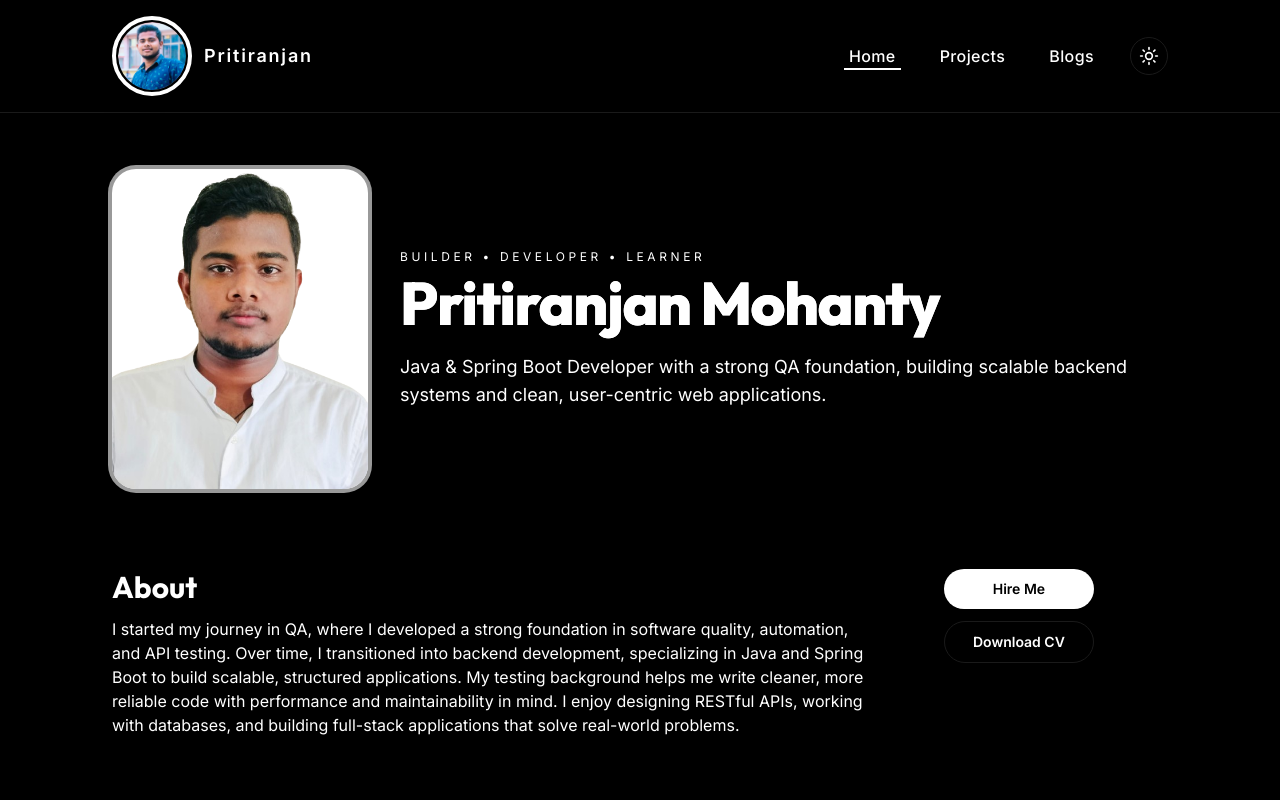
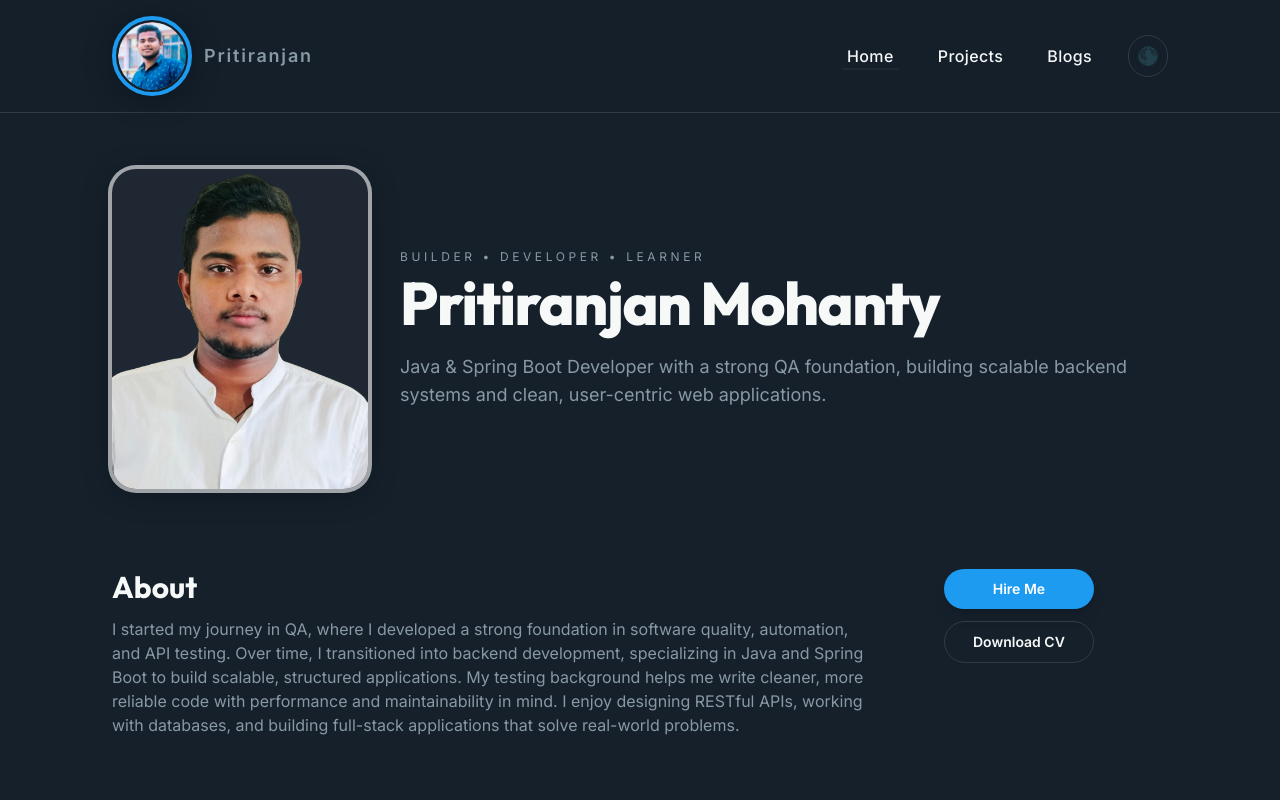
Before and after one commit to pritiranjan-01/pritiranjandev, a React (Vite) app: page / in a window 1280 px wide. Both pictures are taken after a click on the button "Dim mode". Shown: the top 800 px of the page. Built offline with nearby package versions, Linux system fonts and the light colour scheme; no server answers.

Commit message:
feat: introduced dim theme

```diff
--- a/src/components/BlogLayout.jsx
+++ b/src/components/BlogLayout.jsx
@@ -30,12 +30,20 @@ const itemVariants = {
 
 const BlogLayout = ({ children, activeBlog }) => {
   const { categories, blogs } = useBlogContext();
-  const { isDarkMode, toggleTheme } = useAppContext();
+  const { isDarkMode, theme, cycleTheme } = useAppContext();
   const navigate = useNavigate();
   const location = useLocation();
 
   const isBlogsList =
     location.pathname === "/blogs" || location.pathname === "/blogs/";
+
+  const currentTheme = theme || (isDarkMode ? "dark" : "light");
+  const themeConfig = {
+    light: { icon: <Moon className="h-3 w-3 text-light-textSecondary" />, label: "Switch to Dim" },
+    dim:   { icon: <span style={{fontSize:"0.75rem",lineHeight:1}}>🌑</span>,                  label: "Switch to Dark" },
+    dark:  { icon: <Sun  className="h-3 w-3 text-gray-300" />,            label: "Switch to Light" },
+  };
+  const { icon: themeIcon, label: themeLabel } = themeConfig[currentTheme] || themeConfig.light;
 
   return (
     <div className="flex flex-col min-h-screen bg-light-bgPrimary dark:bg-dark-bgPrimary transition-colors duration-300">
@@ -60,20 +68,17 @@ const BlogLayout = ({ children, activeBlog }) => {
           </div>
 
           <button
-            onClick={toggleTheme}
+            onClick={cycleTheme}
             className="relative inline-flex h-7 w-12 items-center rounded-full bg-light-border dark:bg-light-border transition-colors outline-none border border-transparent"
-            aria-label="Toggle dark mode"
+            aria-label={themeLabel}
+            title={themeLabel}
           >
             <span
-              className={`inline-block h-5 w-5 transform rounded-full bg-white dark:bg-black shadow transition-transform ${
-                isDarkMode ? "translate-x-6" : "translate-x-1"
+              className={`inline-block h-5 w-5 transform rounded-full bg-white dark:bg-dark-bgSecondary shadow transition-transform ${
+                currentTheme === "light" ? "translate-x-1" : currentTheme === "dim" ? "translate-x-3" : "translate-x-6"
               } flex items-center justify-center`}
             >
-              {isDarkMode ? (
-                <Moon className="h-3 w-3 text-white dark:text-gray-300" />
-              ) : (
-                <Sun className="h-3 w-3 text-light-textSecondary" />
-              )}
+              {themeIcon}
             </span>
           </button>
         </div>
--- a/src/components/BlogSidebarLeft.jsx
+++ b/src/components/BlogSidebarLeft.jsx
@@ -3,6 +3,8 @@ import { motion } from "framer-motion";
 import { Link, useSearchParams, useLocation, useNavigate } from "react-router-dom";
 import { FolderOpen, ArrowLeft } from "lucide-react";
 import logo from "../assets/util/logo.png";
+import { useAppContext } from "../context/AppContext";
+
 
 const listVariants = {
   hidden: { opacity: 0 },
@@ -24,6 +26,9 @@ const BlogSidebarLeft = ({ categories, activeBlog }) => {
   const [searchParams] = useSearchParams();
   const location = useLocation();
   const navigate = useNavigate();
+  const { theme } = useAppContext();
+  const isDim = theme === "dim";
+
   // Handle both /blogs and /blogs/ cases
   const isBlogsList = location.pathname === "/blogs" || location.pathname === "/blogs/";
 
@@ -75,7 +80,13 @@ const BlogSidebarLeft = ({ categories, activeBlog }) => {
 
       {/* Post Metadata (Only when reading a blog) */}
       {!isBlogsList && activeBlog && (
-        <div className="flex flex-wrap justify-center items-center gap-x-4 gap-y-2 py-2 px-4 rounded-xl bg-light-bgSecondary/40 dark:bg-dark-bgSecondary/40">
+        <div
+          className="flex flex-wrap justify-center items-center gap-x-4 gap-y-2 py-2 px-4 rounded-xl bg-light-bgSecondary/40 dark:bg-dark-bgSecondary/40"
+          style={isDim ? {
+            background: "rgba(30, 39, 50, 0.75)",
+            border:     "1px solid rgba(47, 59, 71, 0.6)",
+          } : undefined}
+        >
           <div className="flex items-center gap-3 text-sm font-medium text-light-textSecondary dark:text-dark-textSecondary">
             <span>{formatDate(activeBlog.createdAt)}</span>
           </div>
@@ -85,13 +96,15 @@ const BlogSidebarLeft = ({ categories, activeBlog }) => {
           <div className="flex items-center gap-3 text-sm font-medium text-light-textSecondary dark:text-dark-textSecondary mt-1">
             <Link
               to={`/blogs?category=${encodeURIComponent(activeBlog.categorySlug || activeBlog.categoryName)}`}
-              className="text-m font-bold text-blue-600 hover:text-blue-700 dark:text-blue-400 dark:hover:text-blue-300 transition-colors  hover:no-underline"
+              className="text-m font-bold text-blue-600 hover:text-blue-700 dark:text-blue-400 dark:hover:text-blue-300 transition-colors hover:no-underline"
+              style={isDim ? { color: "#1D9BF0" } : undefined}
             >
               {activeBlog.categoryName}
             </Link>
           </div>
         </div>
       )}
+
 
       {isBlogsList && (
         <>
--- a/src/components/Header.jsx
+++ b/src/components/Header.jsx
@@ -2,7 +2,7 @@ import React, { useState, useEffect } from "react";
 import { Link, NavLink } from "react-router-dom";
 import { Sun, Moon, Menu, X } from "lucide-react";
 import { utils } from "../assets/util/util.js";
-
+import { useAppContext } from "../context/AppContext";
 import { motion, AnimatePresence } from "framer-motion";
 
 const navLinkClasses =
@@ -38,9 +38,12 @@ const itemVariants = {
 };
 
 const Header = ({ isDarkMode, toggleTheme }) => {
+  const { theme, cycleTheme } = useAppContext();
+  // prefer cycleTheme from context; fall back to prop for legacy usage
+  const handleThemeClick = cycleTheme || toggleTheme;
+  const currentTheme = theme || (isDarkMode ? "dark" : "light");
+
   const [isMobileMenuOpen, setIsMobileMenuOpen] = useState(false);
-
-
 
   const toggleMobileMenu = () => {
     setIsMobileMenuOpen((prev) => !prev);
@@ -50,6 +53,13 @@ const Header = ({ isDarkMode, toggleTheme }) => {
     setIsMobileMenuOpen(false);
   };
 
+  // Icon + label for the toggle button
+  const themeConfig = {
+    light: { icon: <Moon className="h-4 w-4 sm:h-5 sm:w-5" />,  label: "Dim mode"  },
+    dim:   { icon: <span style={{fontSize:"1.1rem",lineHeight:1}}>🌑</span>, label: "Dark mode" },
+    dark:  { icon: <Sun  className="h-4 w-4 sm:h-5 sm:w-5" />,  label: "Light mode" },
+  };
+  const { icon: themeIcon, label: themeLabel } = themeConfig[currentTheme] || themeConfig.light;
   return (
     <>
       {/* Skip to Content Link - Accessibility */}
@@ -158,15 +168,12 @@ const Header = ({ isDarkMode, toggleTheme }) => {
 
             <button
               type="button"
-              onClick={toggleTheme}
+              onClick={handleThemeClick}
+              title={themeLabel}
               className="rounded-full border border-light-border p-1.5 sm:p-2 text-light-textPrimary shadow-sm hover:bg-light-bgSecondary dark:border-dark-border dark:text-dark-textPrimary dark:hover:bg-dark-bgSecondary transition-colors"
-              aria-label="Toggle theme"
+              aria-label={themeLabel}
             >
-              {isDarkMode ? (
-                <Sun className="h-4 w-4 sm:h-5 sm:w-5" />
-              ) : (
-                <Moon className="h-4 w-4 sm:h-5 sm:w-5" />
-              )}
+              {themeIcon}
             </button>
           </div>
 
@@ -174,15 +181,12 @@ const Header = ({ isDarkMode, toggleTheme }) => {
           <div className="md:hidden flex items-center gap-2 sm:gap-3">
             <button
               type="button"
-              onClick={toggleTheme}
+              onClick={handleThemeClick}
+              title={themeLabel}
               className="rounded-full border border-light-border p-1.5 sm:p-2 text-light-textPrimary shadow-sm hover:bg-light-bgSecondary dark:border-dark-border dark:text-dark-textPrimary dark:hover:bg-dark-bgSecondary transition-colors"
-              aria-label="Toggle theme"
+              aria-label={themeLabel}
             >
-              {isDarkMode ? (
-                <Sun className="h-4 w-4 sm:h-5 sm:w-5" />
-              ) : (
-                <Moon className="h-4 w-4 sm:h-5 sm:w-5" />
-              )}
+              {themeIcon}
             </button>
 
             <button
--- a/src/context/AppContext.jsx
+++ b/src/context/AppContext.jsx
@@ -129,35 +129,54 @@ const skillCategories = [
 export const AppContext = createContext();
 
 export const AppProvider = ({ children }) => {
-  const [isDarkMode, setIsDarkMode] = useState(() => {
-    const savedTheme = localStorage.getItem("theme");
-    if (savedTheme) {
-      return savedTheme === "dark";
-    }
-    // Default to light mode
-    return false;
+  // theme: 'light' | 'dim' | 'dark'
+  const [theme, setTheme] = useState(() => {
+    const saved = localStorage.getItem("theme");
+    if (saved === "dark" || saved === "dim" || saved === "light") return saved;
+    return "light";
   });
 
+  // Backward-compat: isDarkMode is true for both dim and dark
+  const isDarkMode = theme !== "light";
+
   useEffect(() => {
-    // Update document class and localStorage when theme changes
-    if (isDarkMode) {
-      document.body.classList.add("dark");
-      document.documentElement.classList.add("dark");
-    } else {
-      document.body.classList.remove("dark");
-      document.documentElement.classList.remove("dark");
+    const body = document.body;
+    const html = document.documentElement;
+
+    // Clear all theme classes first
+    body.classList.remove("dark", "dim");
+    html.classList.remove("dark", "dim");
+
+    if (theme === "dark") {
+      body.classList.add("dark");
+      html.classList.add("dark");
+    } else if (theme === "dim") {
+      // dim also needs dark so Tailwind's dark: prefix classes activate
+      body.classList.add("dark", "dim");
+      html.classList.add("dark", "dim");
     }
-    localStorage.setItem("theme", isDarkMode ? "dark" : "light");
-  }, [isDarkMode]);
 
-  const toggleTheme = () => {
-    setIsDarkMode((prev) => !prev);
+    localStorage.setItem("theme", theme);
+  }, [theme]);
+
+  // Cycles: light → dim → dark → light
+  const cycleTheme = () => {
+    setTheme((prev) => {
+      if (prev === "light") return "dim";
+      if (prev === "dim")   return "dark";
+      return "light";
+    });
   };
 
+  // Keep toggleTheme for any components still importing it (will toggle dark only)
+  const toggleTheme = cycleTheme;
+
   const value = {
+    theme,
+    setTheme,
     isDarkMode,
-    setIsDarkMode,
     toggleTheme,
+    cycleTheme,
     sampleProjects,
     skillCategories,
   };
--- a/src/index.css
+++ b/src/index.css
@@ -1,4 +1,33 @@
 @import url("https://fonts.googleapis.com/css2?family=Inter:wght@300;400;500;600;700;800&family=Outfit:wght@300;400;500;600;700;800&display=swap");
+
+/* =============================================
+   THEME CSS VARIABLES
+   dark = pure black (existing behaviour)
+   dim  = Twitter / X "Lights Out Dim" palette
+============================================= */
+:root {
+  /* Pure black dark theme (default dark) */
+  --dark-bg-primary:    #000000;
+  --dark-bg-secondary:  #0a0a0a;
+  --dark-text-primary:  #ffffff;
+  --dark-text-secondary:#ffffff;
+  --dark-text-tertiary: #ffffff;
+  --dark-border:        #1a1a1a;
+  --accent-dark:        #ffffff;
+  --accent-dark-hover:  #e5e7eb;
+}
+
+/* Twitter / X Dim palette overrides */
+html.dim {
+  --dark-bg-primary:    #15202B;
+  --dark-bg-secondary:  #1E2732;
+  --dark-text-primary:  #F7F9F9;
+  --dark-text-secondary:#8899A6;
+  --dark-text-tertiary: #56687A;
+  --dark-border:        #2F3B47;
+  --accent-dark:        #1D9BF0;
+  --accent-dark-hover:  #1a8cd8;
+}
 
 @tailwind base;
 @tailwind components;
@@ -48,6 +77,26 @@
   body.dark li {
     @apply text-white;
   }
+
+  body.dim p,
+  body.dim li {
+    color: #F7F9F9;
+  }
+
+  html.dim,
+  body.dim {
+    background: #15202B;
+    color: #F7F9F9;
+  }
+
+  body.dim h1,
+  body.dim h2,
+  body.dim h3,
+  body.dim h4,
+  body.dim h5,
+  body.dim h6 {
+    color: #F7F9F9;
+  }
 }
 
 @layer components {
@@ -69,9 +118,99 @@
     @apply bg-clip-text text-transparent bg-gradient-to-br from-black to-black;
   }
 
+  body.dim .glass {
+    background: rgba(30, 39, 50, 0.85);
+    border-color: rgba(47, 59, 71, 0.6);
+    @apply shadow-glass-dark;
+    color: #F7F9F9;
+  }
+
   body.dark .gradient-text {
     @apply from-white to-white;
   }
+
+  body.dim .gradient-text {
+    background: none;
+    -webkit-background-clip: unset;
+    -webkit-text-fill-color: #F7F9F9;
+    color: #F7F9F9;
+  }
+}
+
+/* =============================================
+   DIM THEME — HARDCODED CLASS OVERRIDES
+   Components that use bg-black / bg-white directly
+   (not via Tailwind tokens) need explicit overrides
+   when body.dim is active.
+============================================= */
+
+/* Header background */
+body.dim .dark\:bg-black\/90 {
+  background: rgba(21, 32, 43, 0.92) !important;
+}
+
+/* Header & mobile menu dividers / bg */
+body.dim .dark\:border-dark-border { border-color: #2F3B47; }
+
+/* Profile photo ring (Home page) */
+body.dim .dark\:bg-white { background: #1E2732 !important; }
+
+/* Skill pills in Home */
+body.dim .dark\:text-black { color: #F7F9F9 !important; }
+
+/* Blog sidebar category active chip */
+body.dim .dark\:bg-white.dark\:text-black {
+  background: #1D9BF0 !important;
+  color: #ffffff !important;
+}
+
+/* Mobile nav active item */
+body.dim .dark\:bg-accent-dark {
+  background: #1D9BF0 !important;
+}
+body.dim .dark\:text-black { color: #ffffff !important; }
+
+/* Header backdrop, mobile menu bg */
+body.dim .dark\:bg-black\/40 {
+  background: rgba(21, 32, 43, 0.5) !important;
+}
+body.dim .dark\:bg-black\/95 {
+  background: rgba(21, 32, 43, 0.96) !important;
+}
+
+/* GitHub calendar section */
+body.dim .dark\:bg-dark-bgPrimary {
+  background: #15202B;
+}
+
+/* =============================================
+   DIM THEME — OPACITY VARIANT FIXES
+   Tailwind's /N opacity modifier doesn't work with CSS variables
+   that resolve to HEX strings. Override each affected class here.
+============================================= */
+
+/* Blog post sidebar: meta card (date · read time · category) */
+body.dim .bg-light-bgSecondary\/40 {
+  background: rgba(30, 39, 50, 0.7) !important;
+  border: 1px solid rgba(47, 59, 71, 0.5) !important;
+}
+/* dark: variant also fails for same reason — fix it too */
+body.dim .dark\:bg-dark-bgSecondary\/40 {
+  background: rgba(30, 39, 50, 0.7) !important;
+}
+
+/* Blog sidebar / hover surfaces */
+body.dim .dark\:bg-dark-bgSecondary\/50 {
+  background: rgba(30, 39, 50, 0.6) !important;
+}
+body.dim .hover\:bg-light-bgSecondary\/50:hover {
+  background: rgba(30, 39, 50, 0.5) !important;
+}
+
+/* Meta card text in dim mode */
+body.dim .bg-light-bgSecondary\/40 .text-light-textSecondary,
+body.dim .bg-light-bgSecondary\/40 .dark\:text-dark-textSecondary {
+  color: #8899A6 !important;
 }
 
 /* =============================================
--- a/tailwind.config.js
+++ b/tailwind.config.js
@@ -18,21 +18,21 @@ export default {
           textTertiary: "#666666",
           border: "#cccccc",
         },
-        // Dark theme: pure black background with pure white text (no blue tints)
+        // Dark theme colors — driven by CSS variables so the dim theme can override them
         dark: {
-          bgPrimary: "#000000",
-          bgSecondary: "#0a0a0a",
-          textPrimary: "#ffffff",
-          textSecondary: "#ffffff",
-          textTertiary: "#ffffff",
-          border: "#1a1a1a",
+          bgPrimary:     "var(--dark-bg-primary)",
+          bgSecondary:   "var(--dark-bg-secondary)",
+          textPrimary:   "var(--dark-text-primary)",
+          textSecondary: "var(--dark-text-secondary)",
+          textTertiary:  "var(--dark-text-tertiary)",
+          border:        "var(--dark-border)",
         },
-        // Accent colors with proper contrast
+        // Accent colors — also CSS-variable-driven to switch between black and Twitter blue
         accent: {
-          light: "#000000",
+          light:     "#000000",
           lightHover: "#1f2937",
-          dark: "#ffffff",
-          darkHover: "#e5e7eb",
+          dark:      "var(--accent-dark)",
+          darkHover: "var(--accent-dark-hover)",
         },
       },
       boxShadow: {
```
